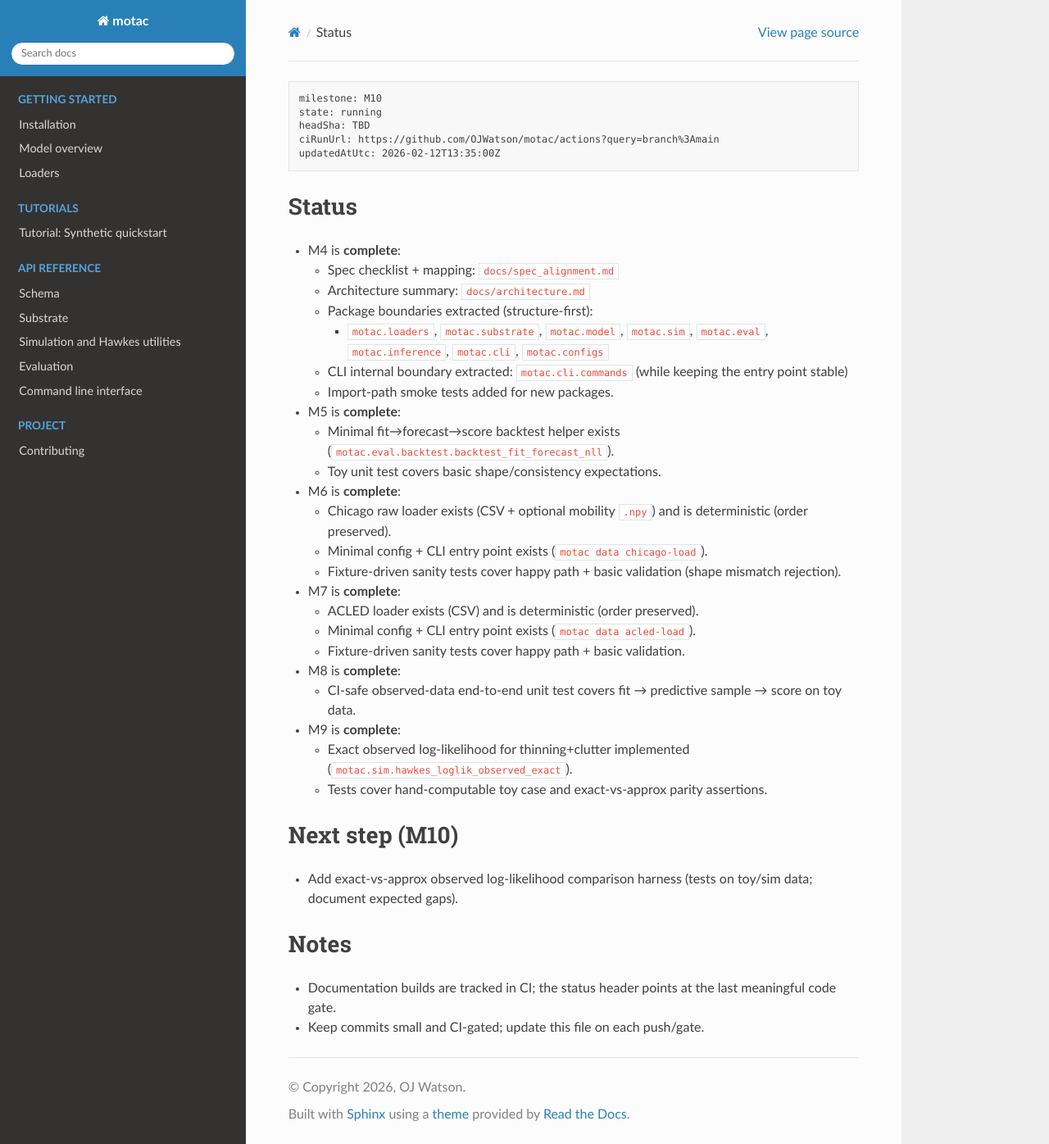
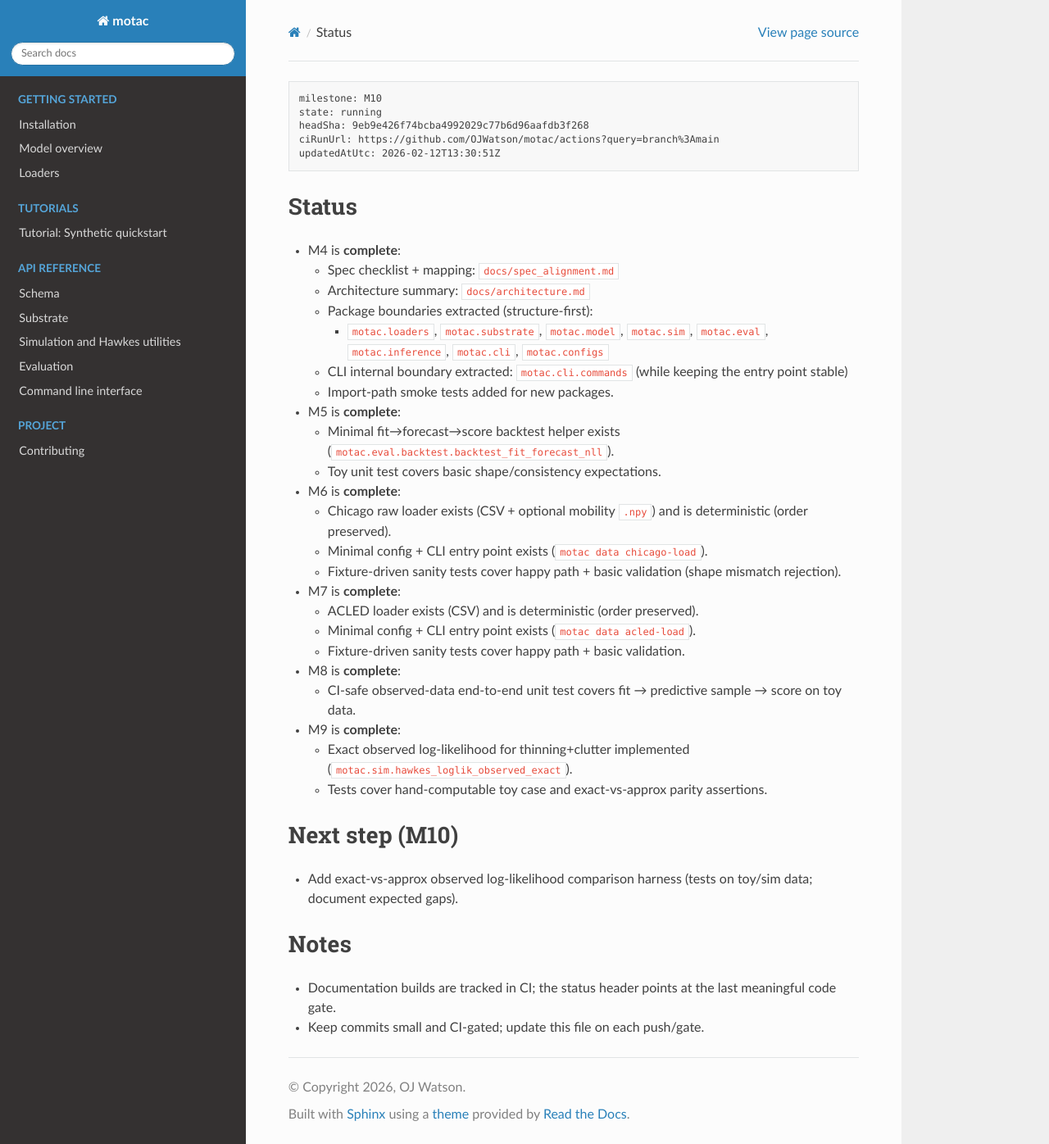
Before and after one commit to OJWatson/motac, a Sphinx documentation site: the page built from docs/STATUS.md, in a window 1280 px wide and 1396 px high. Shown: the whole window at 82% size. Built offline with Sphinx 7.4.7 and the Read the Docs theme 3.1.0, drawn with Linux system fonts in a browser that asks for light colours.

Commit message:
docs: update STATUS header

````diff
--- a/docs/STATUS.md
+++ b/docs/STATUS.md
@@ -1,9 +1,9 @@
 ```pm-status
 milestone: M10
 state: running
-headSha: TBD
+headSha: 9eb9e426f74bcba4992029c77b6d96aafdb3f268
 ciRunUrl: https://github.com/OJWatson/motac/actions?query=branch%3Amain
-updatedAtUtc: 2026-02-12T13:35:00Z
+updatedAtUtc: 2026-02-12T13:30:51Z
 ```
 
 ## Status
````
